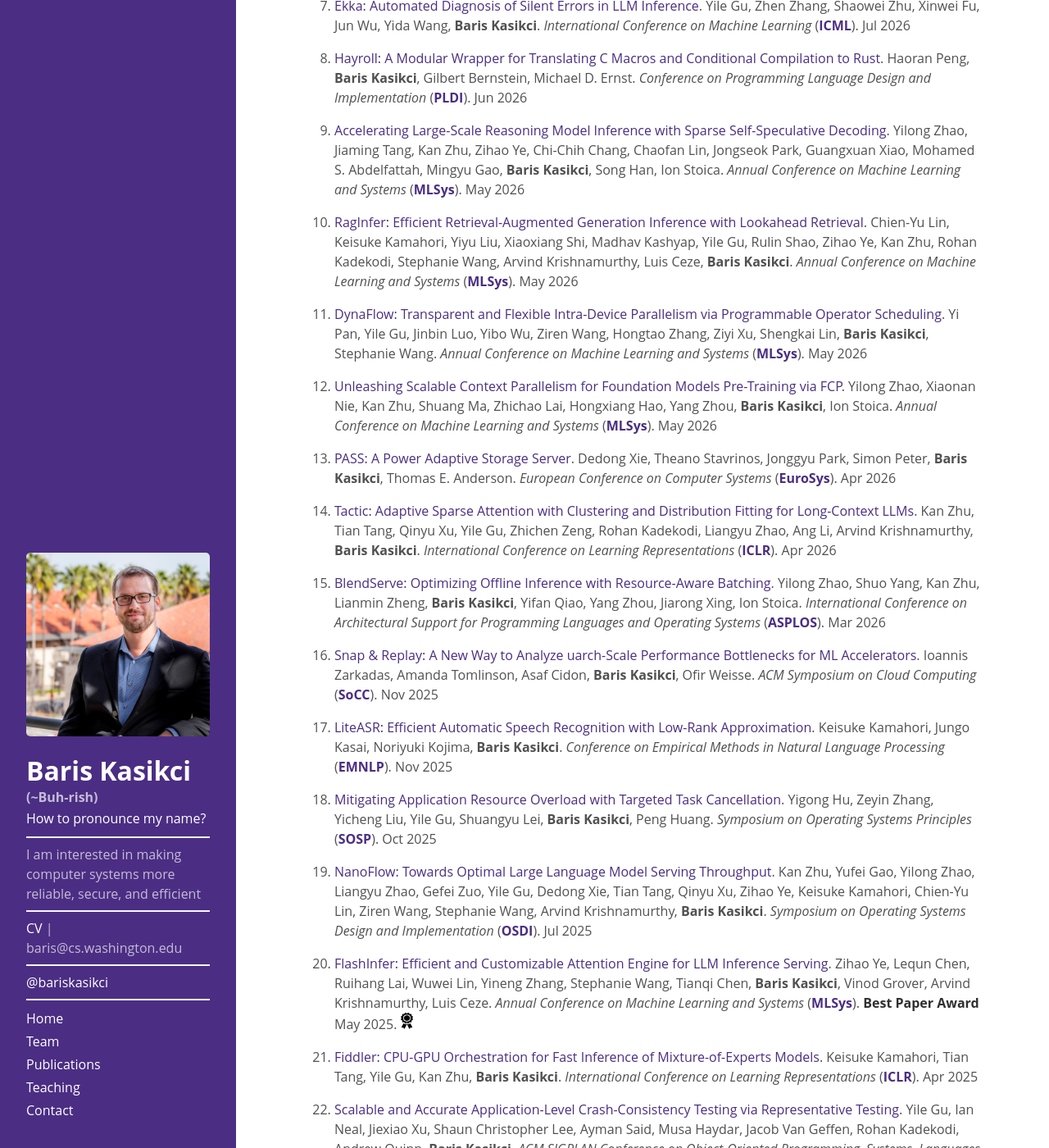
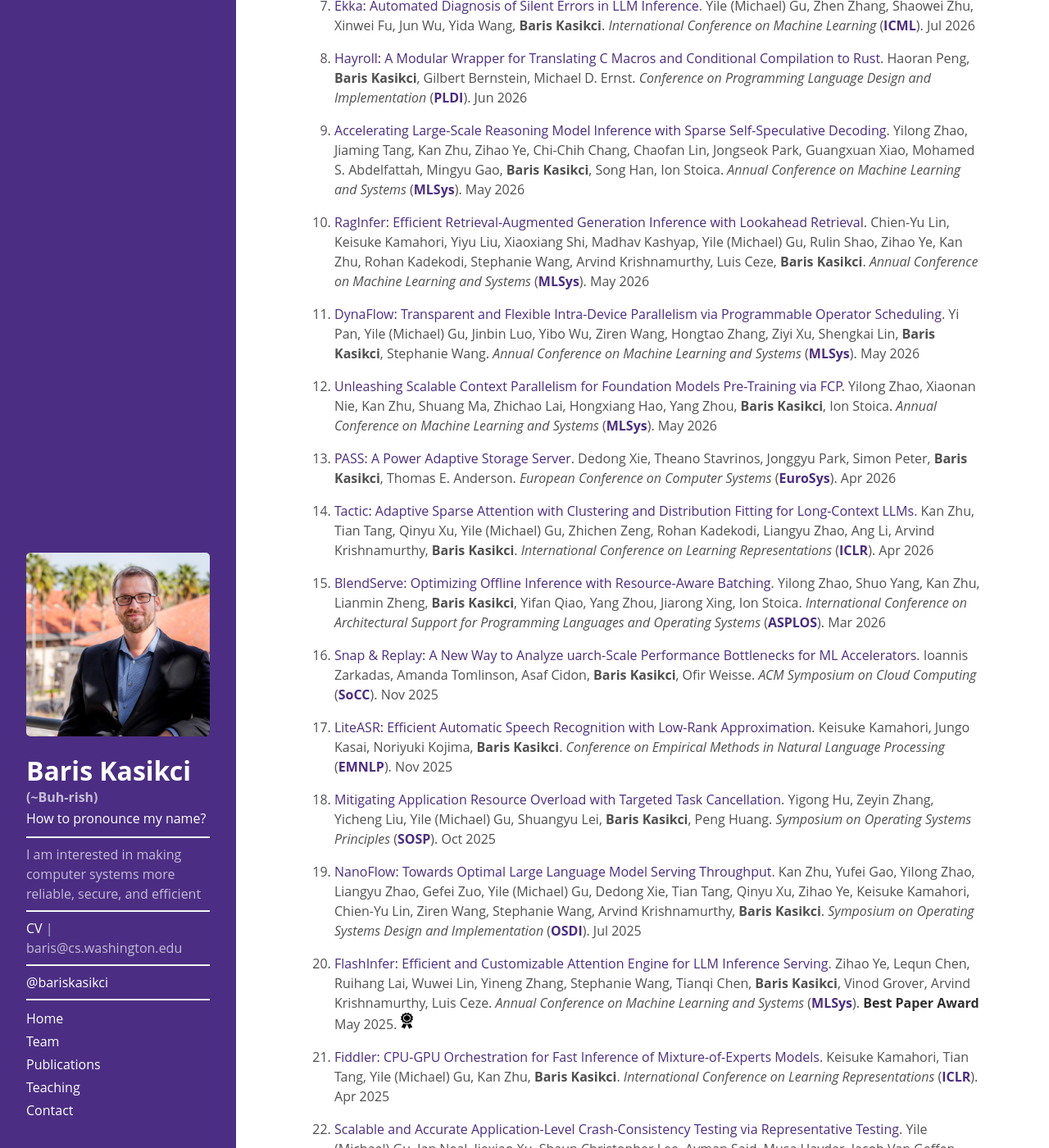
Before and after one commit to kasikci/kasikci.github.io, a Jekyll site: the page built from publications.md, in a window 1280 px wide and 1400 px high, scrolled down 728 px. Shown: the whole window at 82% size. Built offline with Jekyll 4.4.1, drawn with Linux system fonts in a browser that asks for light colours; some of the changed text lies outside the part shown.

Commit message:
Use Yile Gu's canonical name on website

```diff
--- a/publications.md
+++ b/publications.md
@@ -10,7 +10,7 @@ title: Publications
 
 1. [M\*: A Modular, Extensible, Serving System for Multimodal Models](https://arxiv.org/abs/2606.12688) [<a href="https://github.com/mstar-project/mstar/">code</a>]. Atindra Jha, Naomi Sagan, Keisuke Kamahori, Irmak Sivgin, Rohan Sanda, Steven Gao, Mark Horowitz, Luke Zettlemoyer, Olivia Hsu, Jure Leskovec, <b>Baris Kasikci</b>, Stephanie Wang. *Conference on Neural Information Processing Systems* ([**NeurIPS**](https://neurips.cc/Conferences/2026)). Dec 2026
 
-1. [ConsumerBench: Benchmarking Generative AI Applications on End-User Devices](https://arxiv.org/abs/2506.17538). Yile Gu, Rohan Kadekodi, Hoang Nguyen, Keisuke Kamahori, Yiyu Liu, <b>Baris Kasikci</b>. *Conference on Language Modeling* ([**COLM**](https://colmweb.org/)). Oct 2026
+1. [ConsumerBench: Benchmarking Generative AI Applications on End-User Devices](https://arxiv.org/abs/2506.17538). Yile (Michael) Gu, Rohan Kadekodi, Hoang Nguyen, Keisuke Kamahori, Yiyu Liu, <b>Baris Kasikci</b>. *Conference on Language Modeling* ([**COLM**](https://colmweb.org/)). Oct 2026
 
 1. <span id="tools-2026"></span>Tools--A Characterization of Google Workload Traces. Matthew Giordano, Akanksha Jain, Enrico Deiana, Derek Bruening, Abhinav Sharma, Ibrahim Hur, Parthasarathy Ranganathan, Thomas Anderson, <b>Baris Kasikci</b>. *IEEE International Symposium on Workload Characterization* ([**IISWC**](https://iiswc.org/iiswc2026/)). Sep 2026
 
@@ -18,21 +18,21 @@ title: Publications
 
 1. [Diagnosing Performance Issues in Application-Defined Resources]({{ site.baseurl }}public/gigiprofiler.pdf). Yigong Hu, You-Liang Huang, Haodong Zheng, Yicheng Liu, Dedong Xie, <b>Baris Kasikci</b>. *Symposium on Operating Systems Design and Implementation* ([**OSDI**](https://www.usenix.org/conference/osdi26)). Jul 2026
 
-1. [Ekka: Automated Diagnosis of Silent Errors in LLM Inference]({{ site.baseurl }}public/ekka.pdf). Yile Gu, Zhen Zhang, Shaowei Zhu, Xinwei Fu, Jun Wu, Yida Wang, <b>Baris Kasikci</b>. *International Conference on Machine Learning* ([**ICML**](https://icml.cc/Conferences/2026)). Jul 2026
+1. [Ekka: Automated Diagnosis of Silent Errors in LLM Inference]({{ site.baseurl }}public/ekka.pdf). Yile (Michael) Gu, Zhen Zhang, Shaowei Zhu, Xinwei Fu, Jun Wu, Yida Wang, <b>Baris Kasikci</b>. *International Conference on Machine Learning* ([**ICML**](https://icml.cc/Conferences/2026)). Jul 2026
 
 1. [Hayroll: A Modular Wrapper for Translating C Macros and Conditional Compilation to Rust]({{ site.baseurl }}public/hayroll.pdf). Haoran Peng, <b>Baris Kasikci</b>, Gilbert Bernstein, Michael D. Ernst. *Conference on Programming Language Design and Implementation* ([**PLDI**](https://pldi26.sigplan.org/)). Jun 2026
 
 1. [Accelerating Large-Scale Reasoning Model Inference with Sparse Self-Speculative Decoding]({{ site.baseurl }}public/sparsespec.pdf). Yilong Zhao, Jiaming Tang, Kan Zhu, Zihao Ye, Chi-Chih Chang, Chaofan Lin, Jongseok Park, Guangxuan Xiao, Mohamed S. Abdelfattah, Mingyu Gao, <b>Baris Kasikci</b>, Song Han, Ion Stoica. *Annual Conference on Machine Learning and Systems* ([**MLSys**](https://mlsys.org/)). May 2026
 
-1. [RagInfer: Efficient Retrieval-Augmented Generation Inference with Lookahead Retrieval]({{ site.baseurl }}public/raginfer.pdf). Chien-Yu Lin, Keisuke Kamahori, Yiyu Liu, Xiaoxiang Shi, Madhav Kashyap, Yile Gu, Rulin Shao, Zihao Ye, Kan Zhu, Rohan Kadekodi, Stephanie Wang, Arvind Krishnamurthy, Luis Ceze, <b>Baris Kasikci</b>. *Annual Conference on Machine Learning and Systems* ([**MLSys**](https://mlsys.org/)). May 2026
+1. [RagInfer: Efficient Retrieval-Augmented Generation Inference with Lookahead Retrieval]({{ site.baseurl }}public/raginfer.pdf). Chien-Yu Lin, Keisuke Kamahori, Yiyu Liu, Xiaoxiang Shi, Madhav Kashyap, Yile (Michael) Gu, Rulin Shao, Zihao Ye, Kan Zhu, Rohan Kadekodi, Stephanie Wang, Arvind Krishnamurthy, Luis Ceze, <b>Baris Kasikci</b>. *Annual Conference on Machine Learning and Systems* ([**MLSys**](https://mlsys.org/)). May 2026
 
-1. [DynaFlow: Transparent and Flexible Intra-Device Parallelism via Programmable Operator Scheduling]({{ site.baseurl }}public/dynaflow.pdf). Yi Pan, Yile Gu, Jinbin Luo, Yibo Wu, Ziren Wang, Hongtao Zhang, Ziyi Xu, Shengkai Lin, <b>Baris Kasikci</b>, Stephanie Wang. *Annual Conference on Machine Learning and Systems* ([**MLSys**](https://mlsys.org/)). May 2026
+1. [DynaFlow: Transparent and Flexible Intra-Device Parallelism via Programmable Operator Scheduling]({{ site.baseurl }}public/dynaflow.pdf). Yi Pan, Yile (Michael) Gu, Jinbin Luo, Yibo Wu, Ziren Wang, Hongtao Zhang, Ziyi Xu, Shengkai Lin, <b>Baris Kasikci</b>, Stephanie Wang. *Annual Conference on Machine Learning and Systems* ([**MLSys**](https://mlsys.org/)). May 2026
 
 1. [Unleashing Scalable Context Parallelism for Foundation Models Pre-Training via FCP]({{ site.baseurl }}public/fcp.pdf). Yilong Zhao, Xiaonan Nie, Kan Zhu, Shuang Ma, Zhichao Lai, Hongxiang Hao, Yang Zhou, <b>Baris Kasikci</b>, Ion Stoica. *Annual Conference on Machine Learning and Systems* ([**MLSys**](https://mlsys.org/)). May 2026
 
 1. [PASS: A Power Adaptive Storage Server]({{ site.baseurl }}public/pass.pdf). Dedong Xie, Theano Stavrinos, Jonggyu Park, Simon Peter, <b>Baris Kasikci</b>, Thomas E. Anderson. *European Conference on Computer Systems* ([**EuroSys**](https://2026.eurosys.org/)). Apr 2026
 
-1. [Tactic: Adaptive Sparse Attention with Clustering and Distribution Fitting for Long-Context LLMs]({{ site.baseurl }}public/tactic.pdf). Kan Zhu, Tian Tang, Qinyu Xu, Yile Gu, Zhichen Zeng, Rohan Kadekodi, Liangyu Zhao, Ang Li, Arvind Krishnamurthy, <b>Baris Kasikci</b>. *International Conference on Learning Representations* ([**ICLR**](https://iclr.cc/)). Apr 2026
+1. [Tactic: Adaptive Sparse Attention with Clustering and Distribution Fitting for Long-Context LLMs]({{ site.baseurl }}public/tactic.pdf). Kan Zhu, Tian Tang, Qinyu Xu, Yile (Michael) Gu, Zhichen Zeng, Rohan Kadekodi, Liangyu Zhao, Ang Li, Arvind Krishnamurthy, <b>Baris Kasikci</b>. *International Conference on Learning Representations* ([**ICLR**](https://iclr.cc/)). Apr 2026
 
 1. [BlendServe: Optimizing Offline Inference with Resource-Aware Batching]({{ site.baseurl }}public/blendserve.pdf). Yilong Zhao, Shuo Yang, Kan Zhu, Lianmin Zheng, <b>Baris Kasikci</b>, Yifan Qiao, Yang Zhou, Jiarong Xing, Ion Stoica. *International Conference on Architectural Support for Programming Languages and Operating Systems* ([**ASPLOS**](https://www.asplos-conference.org/asplos2026/)). Mar 2026
 
@@ -40,15 +40,15 @@ title: Publications
 
 1. [LiteASR: Efficient Automatic Speech Recognition with Low-Rank Approximation]({{ site.baseurl }}public/liteasr.pdf). Keisuke Kamahori, Jungo Kasai, Noriyuki Kojima, <b>Baris Kasikci</b>. *Conference on Empirical Methods in Natural Language Processing* ([**EMNLP**](https://2025.emnlp.org/)). Nov 2025
 
-1. [Mitigating Application Resource Overload with Targeted Task Cancellation]({{ site.baseurl }}public/targeted-task-cancellation.pdf). Yigong Hu, Zeyin Zhang, Yicheng Liu, Yile Gu, Shuangyu Lei, <b>Baris Kasikci</b>, Peng Huang. *Symposium on Operating Systems Principles* ([**SOSP**](https://dl.acm.org/doi/proceedings/10.1145/3731569)). Oct 2025
+1. [Mitigating Application Resource Overload with Targeted Task Cancellation]({{ site.baseurl }}public/targeted-task-cancellation.pdf). Yigong Hu, Zeyin Zhang, Yicheng Liu, Yile (Michael) Gu, Shuangyu Lei, <b>Baris Kasikci</b>, Peng Huang. *Symposium on Operating Systems Principles* ([**SOSP**](https://dl.acm.org/doi/proceedings/10.1145/3731569)). Oct 2025
 
-1. [NanoFlow: Towards Optimal Large Language Model Serving Throughput]({{ site.baseurl }}public/nanoflow.pdf). Kan Zhu, Yufei Gao, Yilong Zhao, Liangyu Zhao, Gefei Zuo, Yile Gu, Dedong Xie, Tian Tang, Qinyu Xu, Zihao Ye, Keisuke Kamahori, Chien-Yu Lin, Ziren Wang, Stephanie Wang, Arvind Krishnamurthy, <b>Baris Kasikci</b>. *Symposium on Operating Systems Design and Implementation* ([**OSDI**](https://www.usenix.org/conference/osdi25)). Jul 2025
+1. [NanoFlow: Towards Optimal Large Language Model Serving Throughput]({{ site.baseurl }}public/nanoflow.pdf). Kan Zhu, Yufei Gao, Yilong Zhao, Liangyu Zhao, Gefei Zuo, Yile (Michael) Gu, Dedong Xie, Tian Tang, Qinyu Xu, Zihao Ye, Keisuke Kamahori, Chien-Yu Lin, Ziren Wang, Stephanie Wang, Arvind Krishnamurthy, <b>Baris Kasikci</b>. *Symposium on Operating Systems Design and Implementation* ([**OSDI**](https://www.usenix.org/conference/osdi25)). Jul 2025
 
 1. [FlashInfer: Efficient and Customizable Attention Engine for LLM Inference Serving]({{ site.baseurl }}public/flashinfer.pdf). Zihao Ye, Lequn Chen, Ruihang Lai, Wuwei Lin, Yineng Zhang, Stephanie Wang, Tianqi Chen, <b>Baris Kasikci</b>, Vinod Grover, Arvind Krishnamurthy, Luis Ceze. *Annual Conference on Machine Learning and Systems* ([**MLSys**](https://mlsys.org/)). **Best Paper Award** May 2025. <img src="/~baris/public/award.png" style="width:15px;height:20px;">
 
-1. [Fiddler: CPU-GPU Orchestration for Fast Inference of Mixture-of-Experts Models]({{ site.baseurl }}public/fiddler.pdf). Keisuke Kamahori, Tian Tang, Yile Gu, Kan Zhu, <b>Baris Kasikci</b>. *International Conference on Learning Representations* ([**ICLR**](https://iclr.cc/)). Apr 2025
+1. [Fiddler: CPU-GPU Orchestration for Fast Inference of Mixture-of-Experts Models]({{ site.baseurl }}public/fiddler.pdf). Keisuke Kamahori, Tian Tang, Yile (Michael) Gu, Kan Zhu, <b>Baris Kasikci</b>. *International Conference on Learning Representations* ([**ICLR**](https://iclr.cc/)). Apr 2025
 
-1. [Scalable and Accurate Application-Level Crash-Consistency Testing via Representative Testing]({{ site.baseurl }}public/crash-consistency-testing.pdf). Yile Gu, Ian Neal, Jiexiao Xu, Shaun Christopher Lee, Ayman Said, Musa Haydar, Jacob Van Geffen, Rohan Kadekodi, Andrew Quinn, <b>Baris Kasikci</b>. *ACM SIGPLAN Conference on Object-Oriented Programming, Systems, Languages, and Applications* ([**OOPSLA**](https://2025.splashcon.org/track/splash-2025-oopsla)). Apr 2025
+1. [Scalable and Accurate Application-Level Crash-Consistency Testing via Representative Testing]({{ site.baseurl }}public/crash-consistency-testing.pdf). Yile (Michael) Gu, Ian Neal, Jiexiao Xu, Shaun Christopher Lee, Ayman Said, Musa Haydar, Jacob Van Geffen, Rohan Kadekodi, Andrew Quinn, <b>Baris Kasikci</b>. *ACM SIGPLAN Conference on Object-Oriented Programming, Systems, Languages, and Applications* ([**OOPSLA**](https://2025.splashcon.org/track/splash-2025-oopsla)). Apr 2025
 
 1. [Palermo: Improving the Performance of Oblivious Memory using Protocol-Hardware Co-Design]({{ site.baseurl }}public/palermo.pdf). Haojie Ye, Yuchen Xia, Yuhan Chen, Kuan-Yu Chen, Yichao Yuan, Shuwen Deng, <b>Baris Kasikci</b>, Trevor Mudge, Nishil Talati. *International Symposium on High-Performance Computer Architecture* ([**HPCA**](https://hpca-conf.org/2025/)). Mar 2025
 
```
Also changed, not shown: team.md (+1 -1 lines), 1 other file.
